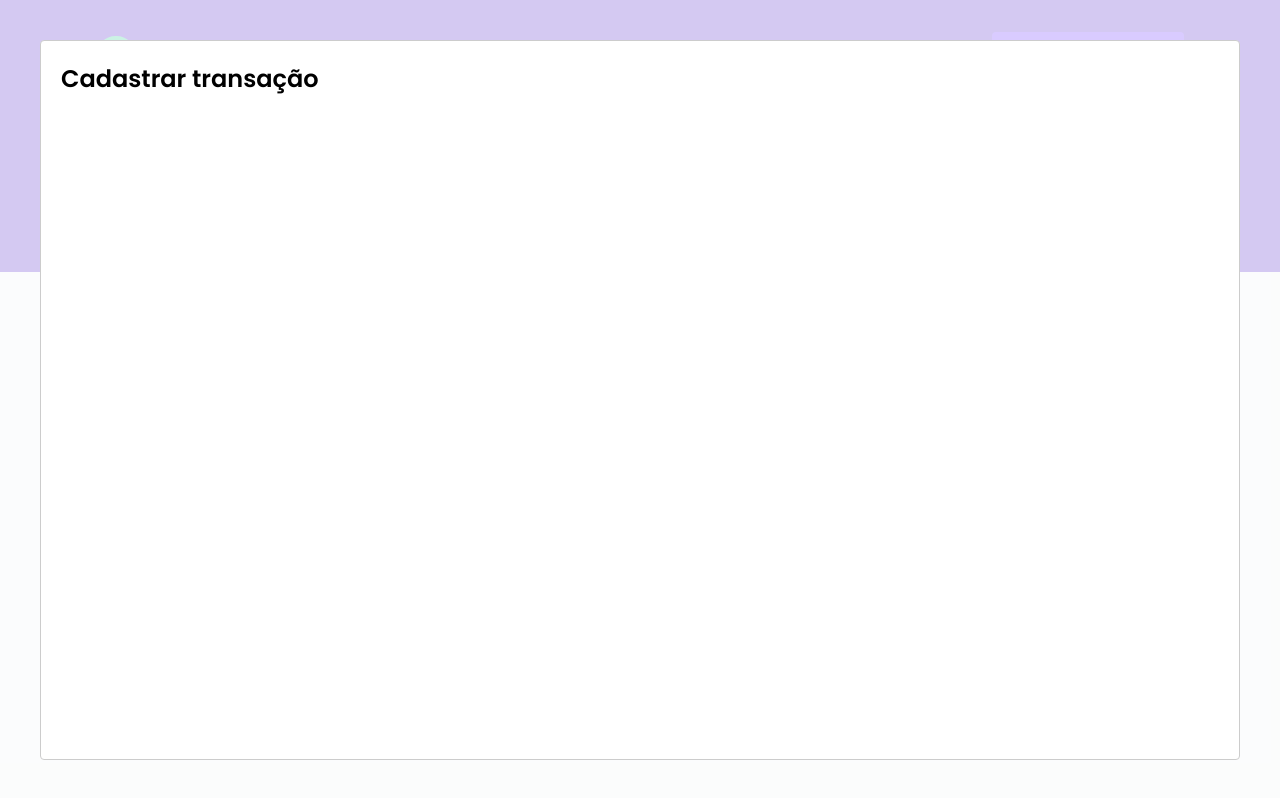
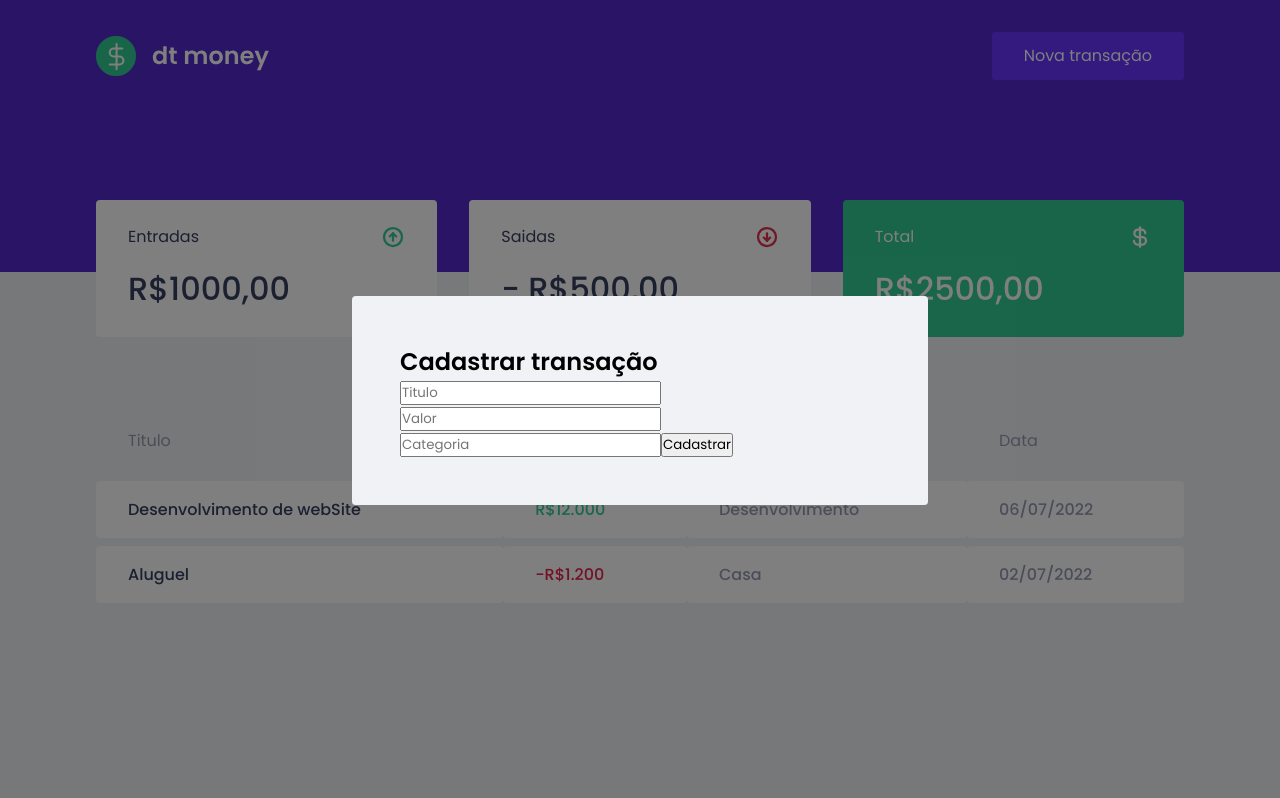
Before and after one commit to Jeffersoncharlles/yourfinance, a React (Vite) app in the folder web/: page / in a window 1280 px wide. Both pictures are taken after a click on the button "Nova transação". Built offline with nearby package versions, Linux system fonts and the light colour scheme; no server answers; what miragejs would draw is missing.

Commit message:
chore:classes reset modal

```diff
--- a/web/src/App.tsx
+++ b/web/src/App.tsx
@@ -2,29 +2,24 @@
 import { Header } from "./components/Header"
 import Modal from 'react-modal'
 import { useState } from "react";
+import { NewTransactionModal } from "./components/NewTransactionModal";
 
 Modal.setAppElement('#root');//executar o modal no elemento root acessibilidade
 
 export const App = () => {
-  const [modalIsOpen, setModalIsOpen] = useState(false);
+  const [newTransactionModal, setNewTransactionModal] = useState(false);
 
-  const handleOpenNewTransactionModal = () => {
-    setModalIsOpen(true)
-  }
-
-  const handleCloseNewTransactionModal = () => {
-    setModalIsOpen(false)
-  }
 
 
   return (
     <>
-      <Header onOpenModal={handleOpenNewTransactionModal} />
+      <Header onOpenModal={() => setNewTransactionModal(true)} />
       <Dashboard />
 
-      <Modal isOpen={modalIsOpen} onRequestClose={handleCloseNewTransactionModal}>
-        <h2>Cadastrar transação</h2>
-      </Modal>
+      <NewTransactionModal
+        onCloseModal={() => setNewTransactionModal(false)}
+        onOpenModal={newTransactionModal}
+      />
     </>
   )
 }
--- /dev/null
+++ b/web/src/components/NewTransactionModal/index.tsx
@@ -0,0 +1,41 @@
+import {
+    Container,
+} from './styles';
+import Modal from 'react-modal'
+
+interface Props {
+    onOpenModal: boolean;
+    onCloseModal: () => void;
+}
+
+export const NewTransactionModal = ({ onCloseModal, onOpenModal }: Props) => {
+
+    return (
+
+        <Modal
+            isOpen={onOpenModal}
+            onRequestClose={onCloseModal}
+
+            //criar classes de styles
+            overlayClassName="modal-overlay"
+            className="modal-content"
+        >
+
+            <Container>
+                <h2>Cadastrar transação</h2>
+
+                <input type="text" placeholder='Titulo' />
+
+                <input type="number" placeholder='Valor' />
+
+                <input type="text" placeholder='Categoria' />
+
+                <button type="submit">
+                    Cadastrar
+                </button>
+
+            </Container>
+        </Modal>
+
+    );
+}
--- /dev/null
+++ b/web/src/components/NewTransactionModal/styles.ts
@@ -0,0 +1,5 @@
+import styled from 'styled-components';
+
+export const Container = styled.form`
+
+`;
--- a/web/src/styles/GlobalStyles.ts
+++ b/web/src/styles/GlobalStyles.ts
@@ -56,5 +56,28 @@
     cursor: not-allowed;
 }
 
+.modal-overlay{
+    background: rgba(0,0,0,0.5);
+
+    position: fixed;
+    top: 0;
+    left: 0;
+    right: 0;
+    bottom: 0;
+
+    display: flex;
+    align-items: center;
+    justify-content: center;
+}
+
+.modal-content{
+    width: 100%;
+    max-width: 576px;
+    background: var(--background);
+    padding: 3rem;
+    position: relative;
+
+    border-radius: 0.24rem;
+}
 
 `
```
Also changed, not shown: 1 other file (tests, documents, lock files or other folders).
